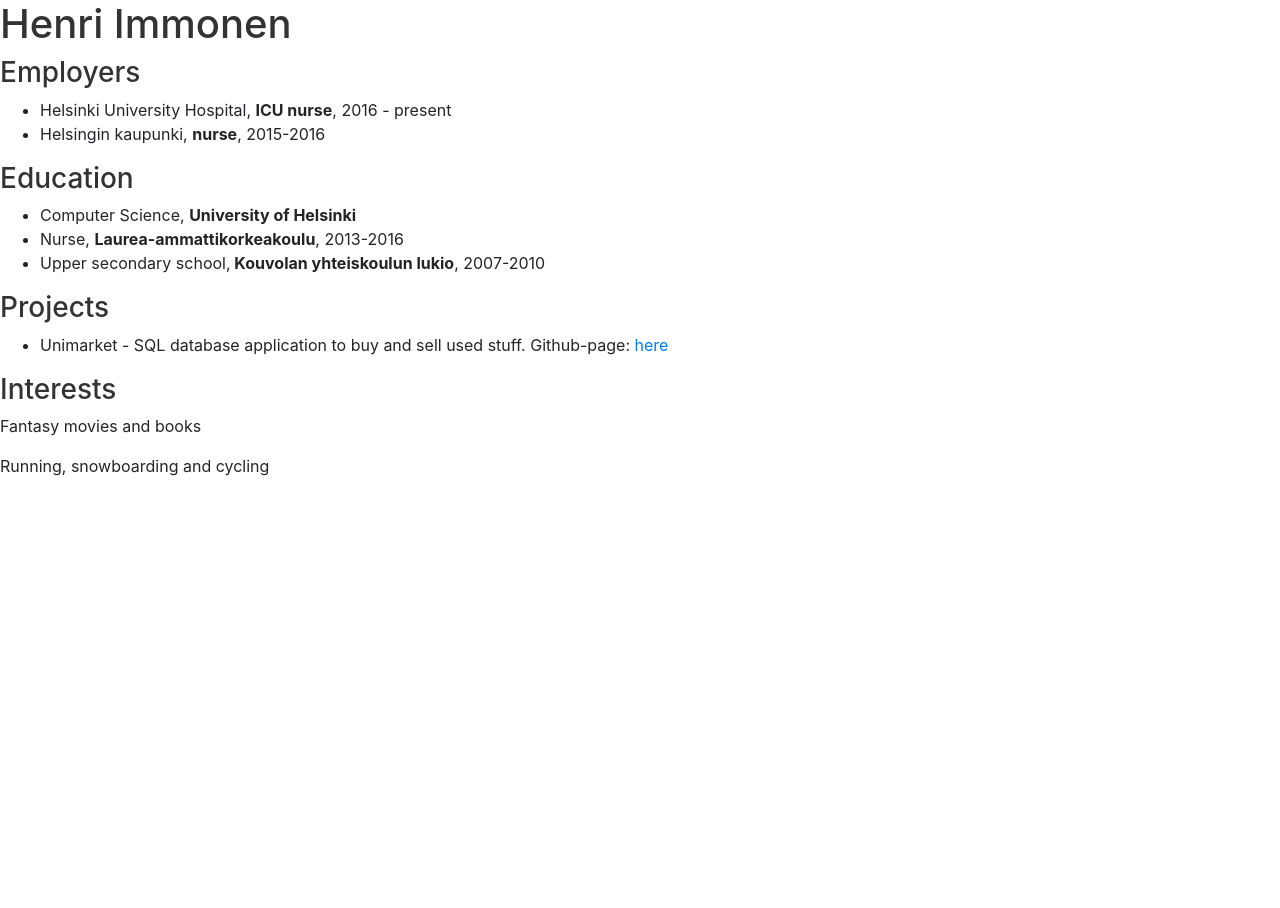
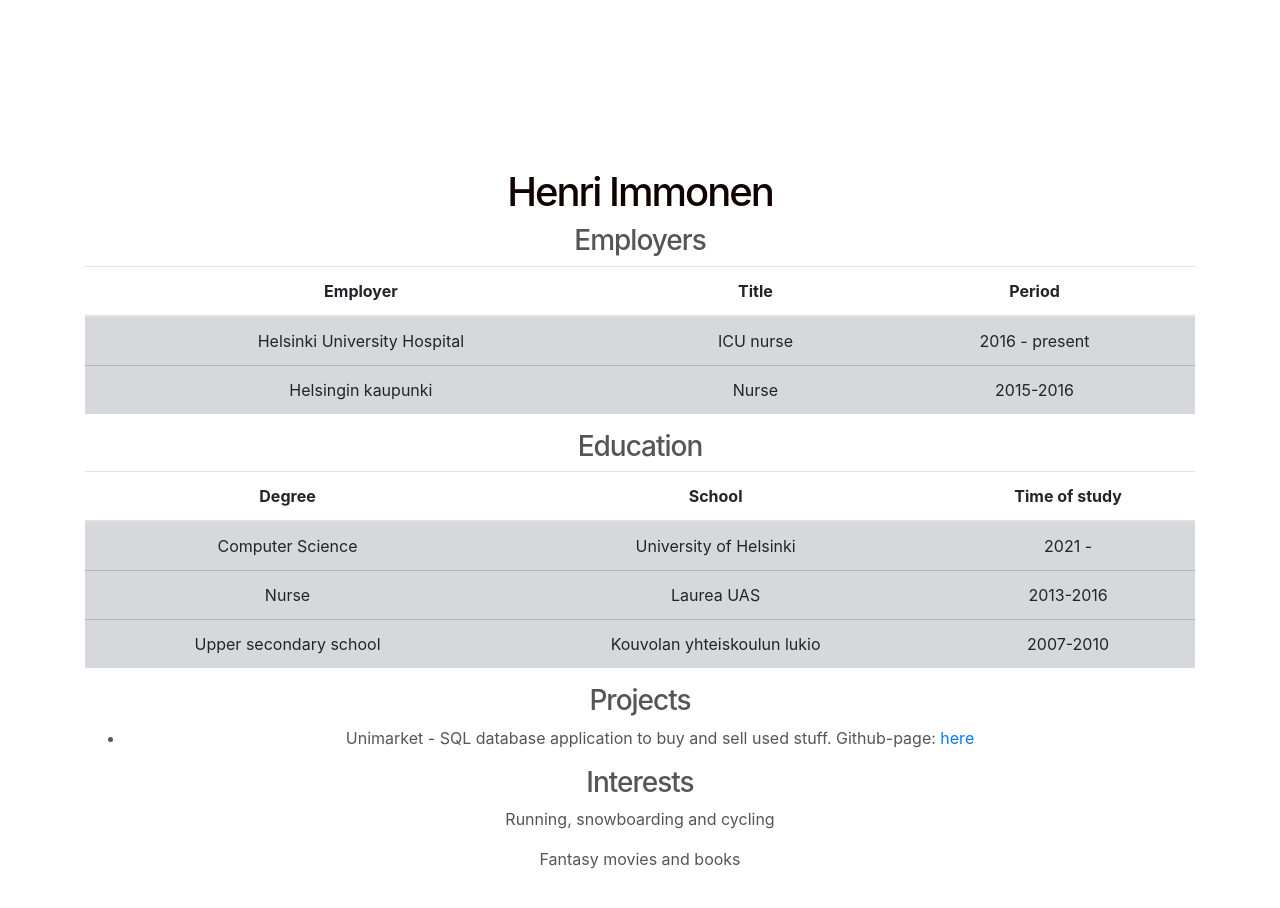
Before and after one commit to henriimmonen/CV, a plain HTML site: page index.html in a window 1280 px wide. Before the commit the page ends 800 px from the top, so only its background shows below. Drawn offline with nearby package versions, Linux system fonts and the light colour scheme.

Commit message:
Updated employers and education to tables

```diff
--- a/index.html
+++ b/index.html
@@ -7,26 +7,66 @@
     <link rel="stylesheet" href="https://stackpath.bootstrapcdn.com/bootstrap/4.5.0/css/bootstrap.min.css">
   </head>
   <body>
-    <h1 class="otsikko"> Henri Immonen </h1>
-    <h3 class="otsikko"> Employers </h3>
-    <ul>
-      <li> Helsinki University Hospital, <b>ICU nurse</b>, 2016 - present</li>
-      <li> Helsingin kaupunki, <b>nurse</b>, 2015-2016</li>
-    </ul>
+    <div class="container">
+    <h1> Henri Immonen </h1>
+    <h3> Employers </h3>
+        <table class="table">
+          <thead>
+            <tr>
+              <th scope="col">Employer</th>
+              <th scope="col">Title</th>
+              <th scope="col">Period</th>
+           </tr>
+          </thead>
+          <tbody>
+            <tr class="table-secondary">
+              <td> Helsinki University Hospital</td>
+              <td>ICU nurse</td>
+              <td>2016 - present</td>
+            </tr>
+            <tr class="table-secondary">
+              <td>Helsingin kaupunki</td>
+              <td>Nurse</td>
+              <td>2015-2016</td>
+            </tr>
+          </tbody>
+        </table>
 
     <h3 class="otsikko"> Education </h3>
-    <ul>
-      <li>Computer Science, <b>University of Helsinki</b></li>
-      <li> Nurse, <b>Laurea-ammattikorkeakoulu</b>, 2013-2016</li>
-      <li> Upper secondary school,<b> Kouvolan yhteiskoulun lukio</b>, 2007-2010</li>
-    </ul>
+    <table class="table">
+      <thead>
+        <tr>
+          <th scope="col">Degree</th>
+          <th scope="col">School</th>
+          <th scope="col">Time of study</th>
+       </tr>
+      </thead>
+      <tbody>
+        <tr class="table-secondary">
+          <td>Computer Science</td>
+          <td>University of Helsinki</td>
+          <td>2021 - </td>
+        </tr>
+        <tr class="table-secondary">
+          <td>Nurse</td>
+          <td>Laurea UAS</td>
+          <td>2013-2016</td>
+        </tr>
+        <tr class="table-secondary">
+          <td>Upper secondary school</td>
+          <td>Kouvolan yhteiskoulun lukio</td>
+          <td>2007-2010</td>
+        </tr>
+      </tbody>
+    </table>
     <h3 class="otsikko"> Projects</h3>
     <ul>
       <li>Unimarket - SQL database application to buy and sell used stuff. Github-page:
       <a href="https://github.com/henriimmonen/UniMarket"> here</a></li>
     </ul>
     <h3 class="otsikko">Interests</h3>
+      <p>Running, snowboarding and cycling</p>
       <p> Fantasy movies and books </p>
-      <p>Running, snowboarding and cycling</p>
+    </div>
   </body>
 </html>
--- a/styles.css
+++ b/styles.css
@@ -1,9 +1,34 @@
-.otsikko { color: #333; }
 body {
-	margin: 0 auto;
-	max-width: 50em;
-	font-family: "Helvetica", "Arial", sans-serif;
-	line-height: 1.5;
-	padding: 4em, 1em;
-	color #555;
+    margin: 0;
+    font-family: 'Helvetica', 'Arial', sans-serif;
+    line-height: 1.5;
+    padding: 4em 1em;
+    color:#555;
+    text-align: center;
 }
+
+.container {
+    padding-top: 4em;
+    width: 1200px;
+    margin: 0 auto;
+    text-align: center;
+    color: #555;
+}
+
+h1{
+    font-size: 3em;
+    margin-top: 1em;
+    padding-top: 1em;
+    text-align: center;
+    letter-spacing: -2px;
+    color: #100;
+}
+
+h3{
+    font-size: 1.7em;
+    font-weight: 100;
+    margin-top: 30px;
+    text-align: center;
+    letter-spacing: -1px;
+    color:#555;
+}
```
